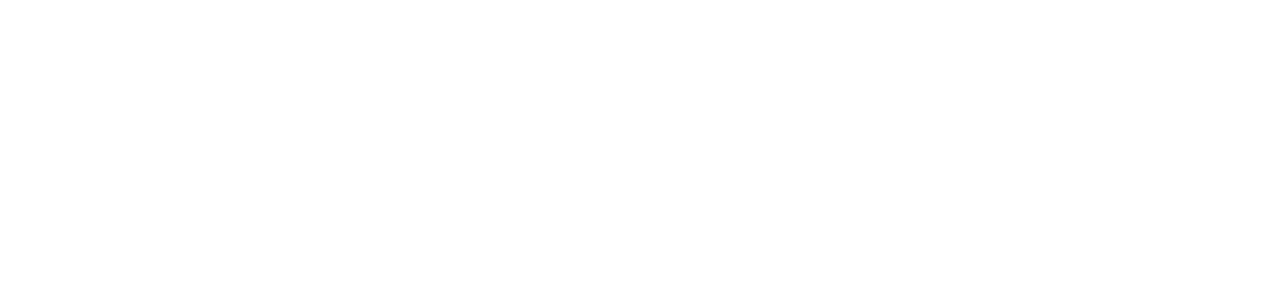
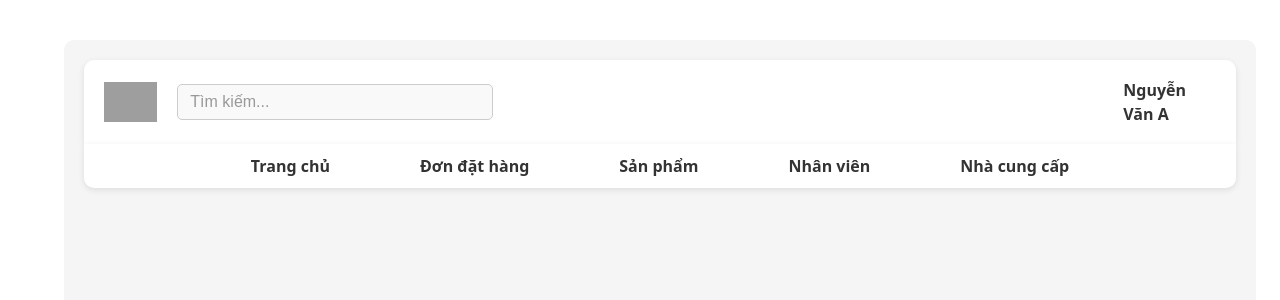
Before and after one commit to TuongNguyen13/BookStore_Project, a React (Vite) app in the folder FrontEnd/src/: page /dashboard in a window 1280 px wide. Before the commit this address had no page. Shown: the top 300 px of the page. Built offline with nearby package versions, Linux system fonts and the light colour scheme; grey boxes are pictures that could not be loaded.

Commit message:
Thêm trang dashboard và chỉnh sửa các trang khác

```diff
--- a/FrontEnd/src/src/App.tsx
+++ b/FrontEnd/src/src/App.tsx
@@ -3,11 +3,13 @@
 import Order from './Components/Order'
 import AddBook from './Components/AddBook'
 import AddOrder from './Components/AddOrder'
+import Dashboard from './Components/Dashboard'
 
 function App() {
   return (
    <Routes>
     <Route path='/' element={<Login/>}/>
+    <Route path='/dashboard' element={<Dashboard/>}/>
     <Route path='/order' element={<Order/>}/>
 <Route path='/order/add-order' element={<AddOrder/>}/>
     {/* <Route path='/order/Them-Thong-Tin-Sach' element={<AddBook/>}/> */}
--- /dev/null
+++ b/FrontEnd/src/src/Components/Dashboard.tsx
@@ -0,0 +1,44 @@
+import React,{useEffect} from "react";
+import "../styles/dashboard.css";
+
+function Dashboard() {
+    useEffect(() => {
+        document.title = "Trang chủ";
+
+    }, []);
+
+    const handleOrderClick = () => {
+        window.location.href = "/order";
+    }
+
+    const handleDashboardClick = () => {
+        window.location.href = "/dashboard";
+    }
+    return (
+        <div className="dashboard-container">
+            <div className="dashboard-header">
+                  <img src="#" alt="Logo nhà sách" />
+                <input type="text" id="txtSearchDasboard" placeholder="Tìm kiếm..."/>
+                <div>
+                    <a href="/profile" className="employee-profile"><i></i>Nguyễn Văn A</a>
+                </div>
+
+            </div>
+            <div className="dashboard-navbar">
+
+                <ul className="dashboard-nav-list">
+                    <li><a href="/dashboard" onClick={() => handleDashboardClick}>Trang chủ</a></li>
+                    <li><a href="/order" onClick={()=>handleOrderClick}>Đơn đặt hàng</a></li>
+                    <li><a href="/product">Sản phẩm</a></li>
+                    <li><a href="/employee">Nhân viên</a></li>
+                    <li><a href="/suplior">Nhà cung cấp</a></li>
+                </ul>
+            </div>
+            <div>
+
+            </div>
+
+        </div>
+    );
+}
+export default Dashboard;
--- a/FrontEnd/src/src/Components/order.tsx
+++ b/FrontEnd/src/src/Components/order.tsx
@@ -75,9 +75,9 @@
 
         <div className='order-nav'>
           <ul className='order-nav-list'>
-            <li><a href="/Dashboard">Trang chủ</a></li>
+            <li><a href="/dashboard">Trang chủ</a></li>
             <li><a href="/Infomation">Thông tin cá nhân</a></li>
-            <li><a href="/Hr">Quản lý nhân viên</a></li>
+            <li><a href="/Hr">Nhân viên</a></li>
             <li><a href="/Suplier">Kho hàng</a></li>
             <li><a href="/Products">Sản phẩm</a></li>
           </ul>
--- /dev/null
+++ b/FrontEnd/src/src/styles/dashboard.css
@@ -0,0 +1,105 @@
+.dashboard-container{
+    display: flex;
+    flex-direction: column;
+    background-color: #f5f5f5;
+    padding: 20px;
+    width: 90%;
+    height: 80%;
+    max-height: 100vh;
+    top: 5%;
+    left: 5%;
+    position: absolute;
+    border-radius: 10px;
+}
+
+.dashboard-header{
+    display: flex;
+    /* justify-content: space-between; */
+    align-items: center;
+    background-color: white;
+    padding: 10px 20px;
+    box-shadow: 0 2px 6px rgba(0, 0, 0, 0.1);
+    border-top-left-radius: 10px;
+    border-top-right-radius: 10px;
+}
+.dashboard-header img{
+    height: 40px;
+    float: left;
+    margin-right: 20px;
+}
+.dashboard-header input{
+    width: 400px;
+    padding: 8px 12px;
+    border: 1px solid #ccc;
+    border-radius: 5px;
+    font-size: 16px;
+    float: left;
+    box-sizing: border-box;
+    background-color: #f9f9f9;
+    color: black;
+    transition: all 0.25s ease;
+    margin-right: 100px;
+}
+
+.dashboard-header input:focus{
+    border-color: #80bdff;
+    box-shadow: 0 0 5px rgba(0, 123, 255, 0.25);
+    outline: none;
+}
+.dashboard-header input::placeholder{
+    color: #999;
+}
+
+.dashboard-header input:active{
+    background-color: #f1f1f1;
+}
+
+.dashboard-header a{
+    margin-left: 500px;
+    text-decoration: none;
+    color: #333;
+    font-weight: 600;
+    float: right;
+    font-size: 16px;
+    padding: 8px 30px;
+    border-radius: 5px;
+    transition: background-color 0.3s ease, color 0.3s ease;
+}
+.dashboard-header a:hover{
+    background-color: #007bff;
+    color: white;
+}
+
+ .dashboard-navbar{
+    display: flex;
+    flex-direction: row;
+    justify-content: center;
+    background-color: white;
+    padding: 10px;
+    border-end-end-radius: 10px;
+    border-end-start-radius: 10px;
+    box-shadow: 0 2px 6px rgba(0, 0, 0, 0.1);
+}
+
+
+
+.dashboard-nav-list{
+    list-style-type: none;
+    display: flex;
+    gap: 0 30px;
+    padding: 0;
+    margin: 0;
+}
+.dashboard-nav-list li a{
+    text-decoration: none;
+    color: #333;
+    font-weight: 600;
+    font-size: 16px;
+    padding: 8px 30px;
+    border-radius: 5px;
+    transition: background-color 0.3s ease, color 0.3s ease;
+}
+.dashboard-nav-list li a:hover{
+    background-color: #007bff;
+    color: white;
+}
--- a/FrontEnd/src/src/styles/order.css
+++ b/FrontEnd/src/src/styles/order.css
@@ -55,7 +55,7 @@
 .search-container button {
     margin-left: 10px;
     border: none;
-    background: blue;
+    background: #007bff;
     color: white;
     padding: 10px 15px;
     border-radius: 8px;
@@ -122,7 +122,7 @@
 }
 
 .order-nav-list li:hover {
-    background: blue;
+    background: #007bff;
 }
 .order-nav-list li:hover a {
     color: white;
```
Also changed, not shown: FrontEnd/src/src/styles/add_order.css (+0 -7 lines), 1 other file (tests, documents, lock files or other folders).
